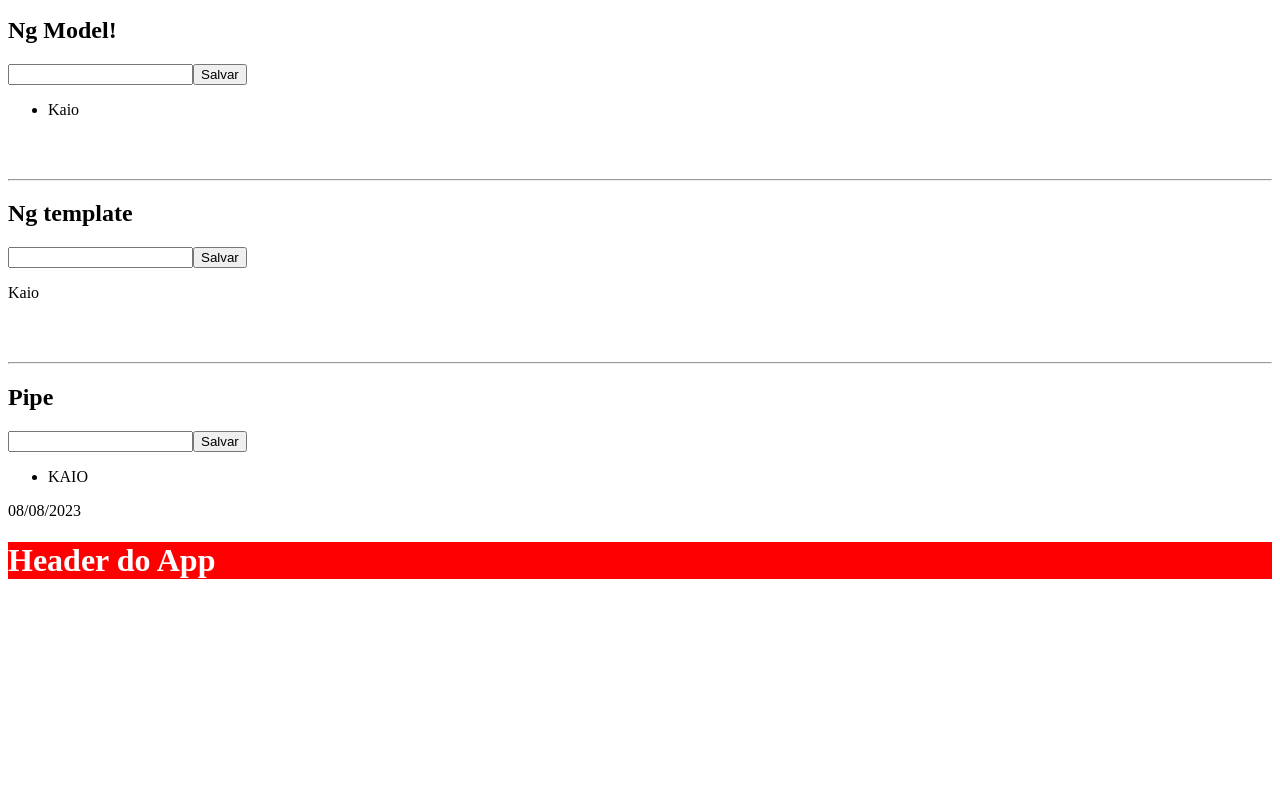
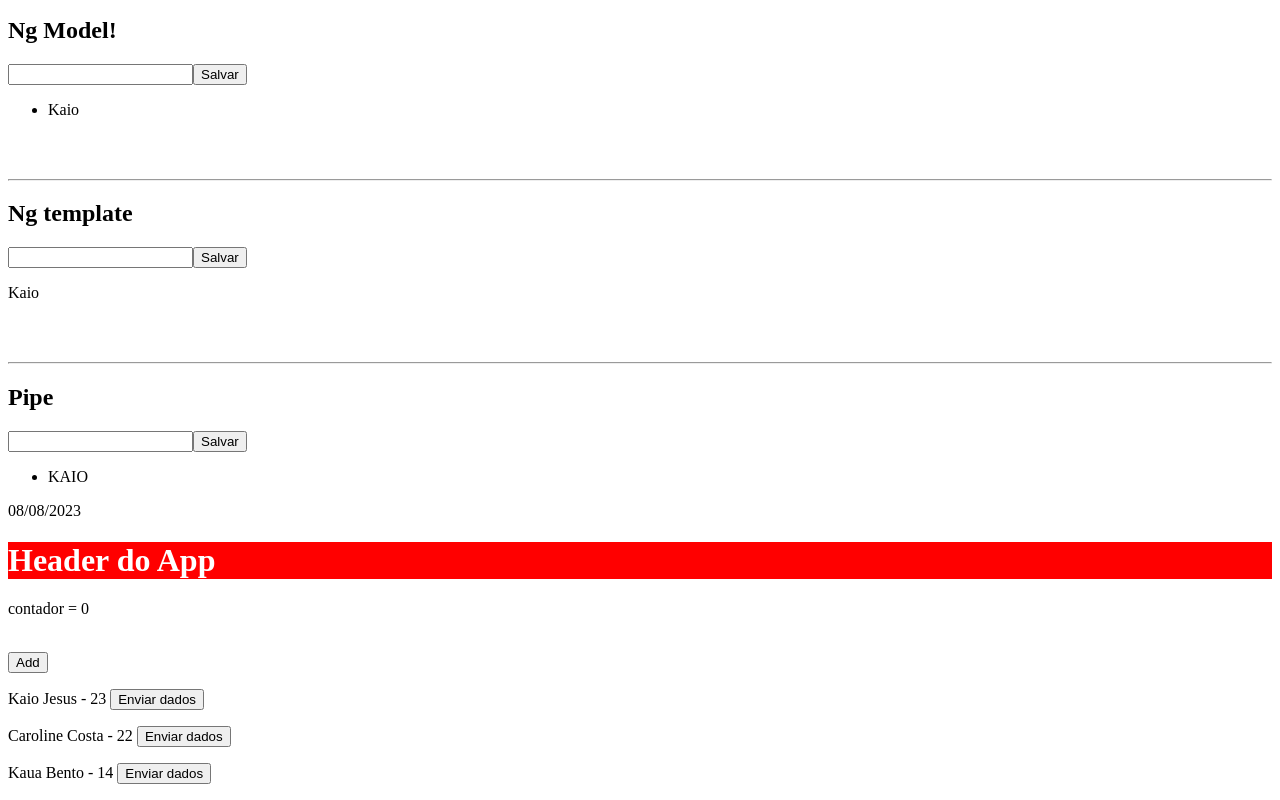
Before and after one commit to KaioJesus/CursoAngular, an Angular app in the folder primeiro-projeto/: page / in a window 1280 px wide. Shown: the part 286-1086 px from the top of the page. Before the commit the page ends 886 px from the top, so only its background shows below. Built offline with nearby package versions, Linux system fonts and the light colour scheme.

Commit message:
add comunicação entre componentes

```diff
--- a/primeiro-projeto/src/app/app.component.html
+++ b/primeiro-projeto/src/app/app.component.html
@@ -9,4 +9,14 @@
 <app-diretivas-atributos></app-diretivas-atributos>
 <!-- <h2>ng-content</h2> -->
 <app-new-component></app-new-component>
+<app-input [contador]="addValue"></app-input>
+<!-- pegando dado do componente input, atributo 'contador', utilizando a função @Input -->
+<br>
+<button (click)="add()">Add</button>
+<!-- quando clicar no botao enviar dados ele vai vir no pegaDdos e emitir o valor -->
+<ng-template [ngIf]="pegaDados">
+    <h1>{{pegaDados.nome}}</h1>
+    <h1>{{pegaDados.idade}}</h1>
+</ng-template>
+<app-output (enviarDados) = "estabeleceDados($event)"></app-output>
 <router-outlet></router-outlet>
--- a/primeiro-projeto/src/app/app.component.ts
+++ b/primeiro-projeto/src/app/app.component.ts
@@ -12,6 +12,10 @@ export class AppComponent implements OnInit{
   public valor: number = 1;
   public destruir: boolean = true;
 
+  public addValue: number = 0;
+
+  public pegaDados: {nome: string, idade: number} | undefined;
+  // tuple undefined -> vai deixar mexer nos valores dele;
   constructor() {}
 
   public adicionar():number{ //tipando a função que deve retornar sempre um número
@@ -39,4 +43,12 @@ export class AppComponent implements OnInit{
   public destruirComponente(){
     this.destruir = false;
   }
+
+  public add(){
+    this.addValue += 1;
+  }
+
+  public estabeleceDados(e: {nome: string, idade: number}){
+    this.pegaDados = e;
+  }
 }
--- /dev/null
+++ b/primeiro-projeto/src/app/shared/input/input.component.html
@@ -0,0 +1 @@
+<p>contador = {{contador}}</p>
--- /dev/null
+++ b/primeiro-projeto/src/app/shared/output/output.component.html
@@ -0,0 +1,4 @@
+<p *ngFor="let item of list; let i = index">
+    {{item.nome}} - {{item.idade}}
+    <button (click)="pegaDados(i)">Enviar dados</button>
+</p>
--- /dev/null
+++ b/primeiro-projeto/src/app/shared/output/output.component.ts
@@ -0,0 +1,25 @@
+import { Component, EventEmitter, Output } from '@angular/core';
+
+@Component({
+  selector: 'app-output',
+  templateUrl: './output.component.html',
+  styleUrls: ['./output.component.scss']
+})
+export class OutputComponent {
+
+  @Output() public enviarDados = new EventEmitter();
+  // EventEmitter -> está emitindo algum valor, enviando algum dado para o componente pai
+  // Output -> serve para quando estiver no outro componente enviarDado, ele possa ser utilizado
+  public list: Array <{nome: string, idade: number}> = [
+    {nome: "Kaio Jesus", idade: 23},
+    {nome: "Caroline Costa", idade: 22},
+    {nome: "Kaua Bento", idade: 14},
+  ]
+
+  public pegaDados(e: number){
+    this.enviarDados.emit(this.list[e]);
+    // emitindo o dado, esse dado é o conteúdo (nó) da lista e para isso é preciso do output para pegar esse dado lá fora, o output sempre acontece quando tiver um evento emitido
+    console.log(this.list[e]);
+  }
+
+}
```
Also changed, not shown: primeiro-projeto/src/app/shared/input/input.component.ts (added, +11 -0 lines), primeiro-projeto/src/app/shared/shared.module.ts (+5 -3 lines), primeiro-projeto/src/app/shared/input/input.component.scss (added), primeiro-projeto/src/app/shared/output/output.component.scss (added), 2 other files (tests, documents, lock files or other folders).
